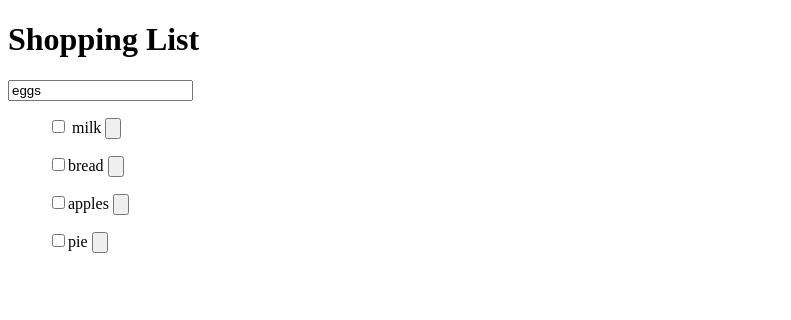
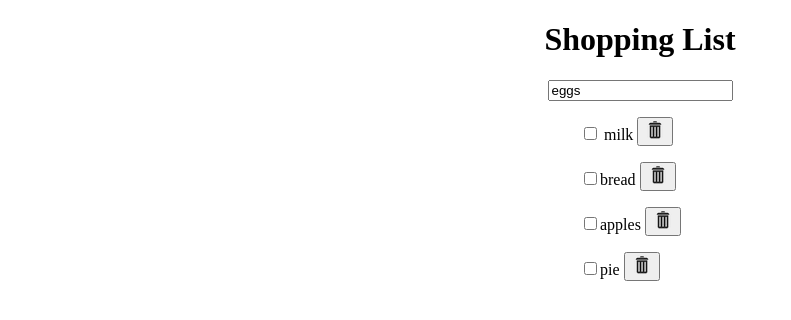
Before and after one commit to cjjujubee/shopping-list, a plain HTML site: page index.html in a window 1280 px wide. Shown: the whole page, without its empty margins (0-791 px from the left). Drawn offline with Linux system fonts and the light colour scheme.

Commit message:
Adds CSS to center shopping list, add delete boxes

```diff
--- a/css/style.css
+++ b/css/style.css
@@ -1,4 +1,12 @@
 .container {
-	display: relative;
-	margin: ;
+	text-align: center;
 }
+
+.allItems {
+	margin: 0 auto;
+	width: 200px;
+}
+
+.allItems p {
+	text-align: left;
+}
--- a/index.html
+++ b/index.html
@@ -3,25 +3,29 @@
 <head>
 	<meta charset="UTF-8">
 	<title>Shopping List</title>
+	<link rel="stylesheet" href="css/style.css">
 </head>
 <body>
 	<div class="container">
 		<h1>Shopping List</h1>
 		<input type="text" value="eggs">
+
+		<div class="allItems">
 			<ul>
 				<p>
-				<input type="checkbox" id="" value=""> milk <input type="button">
+					<input type="checkbox" id="" value=""> milk <button type="submit"><img src="assets/delete.png"/></button>
 				</p>
 				<p>
-				<input type="checkbox" id="" value="">bread <input type="button">
+					<input type="checkbox" id="" value="">bread <button type="submit"><img src="assets/delete.png"/></button>
 				</p>
 				<p>
-				<input type="checkbox" id="" value="">apples <input type="button">
+					<input type="checkbox" id="" value="">apples <button type="submit"><img src="assets/delete.png"/></button>
 				</p>
 				<p>
-				<input type="checkbox" id="" value="">pie <input type="button">
+					<input type="checkbox" id="" value="">pie <button type="submit"><img src="assets/delete.png"/></button>
 				</p>
 			</ul>
 		</div>
+	</div>
 </body>
 </html>
```
Also changed, not shown: assets/delete.png (added). Lines whose indentation alone changed are shown as unchanged.
